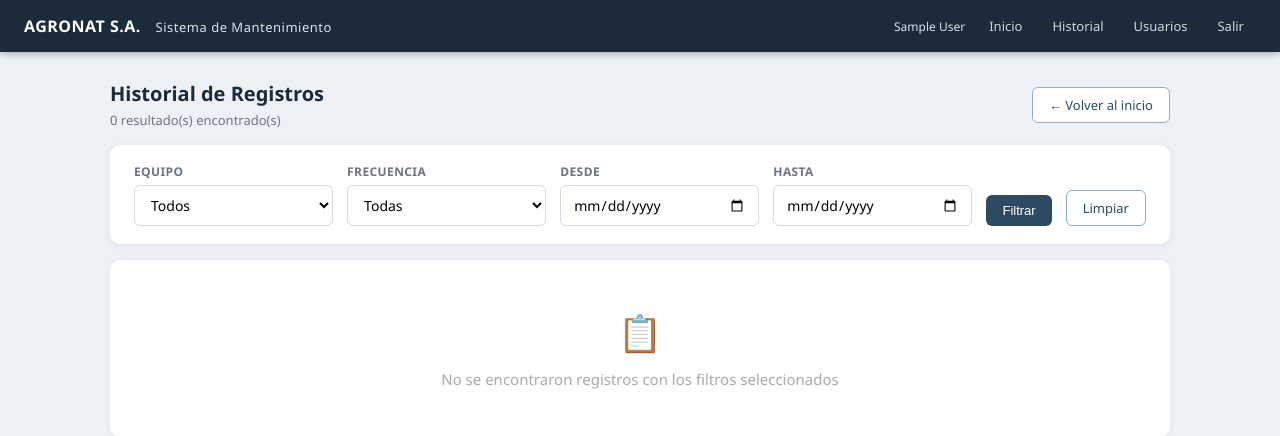
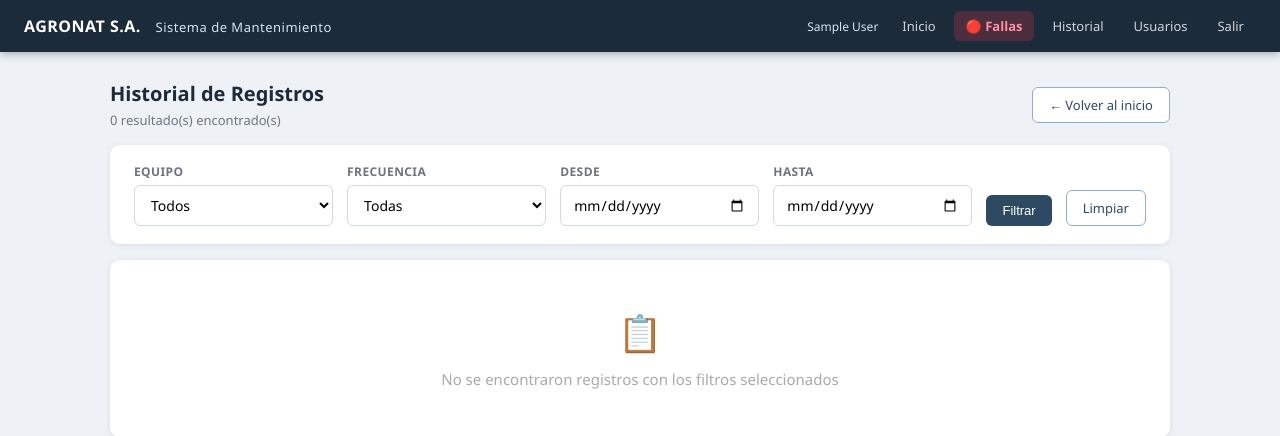
Before and after one commit to Programacionagronat/agronat-mantenimiento, a Flask app: page /historial in a window 1280 px wide. Shown: the top 436 px of the page. Run offline with Flask 3, Linux system fonts and the light colour scheme; the visitor is signed in with stand-in values (Sample User, id 1); data comes from the database, SQL or seed files in the repository; data that the repository does not hold is empty; some libraries are stand-ins or nearby versions.

Commit message:
Update base.html

```diff
--- a/templates/base.html
+++ b/templates/base.html
@@ -122,6 +122,7 @@ textarea { resize: vertical; min-height: 80px; }
     <span class="user">{{ session.get('nombre','') }}</span>
     <div class="nav-links">
       <a href="{{ url_for('index') }}">Inicio</a>
+      <a href="{{ url_for('fallas') }}" style="background:rgba(220,53,69,.25);color:#ff8fa3;font-weight:600">🔴 Fallas</a>
       <a href="{{ url_for('historial') }}">Historial</a>
       {% if session.get('username') == 'admin' %}
       <a href="{{ url_for('admin_usuarios') }}">Usuarios</a>
```
